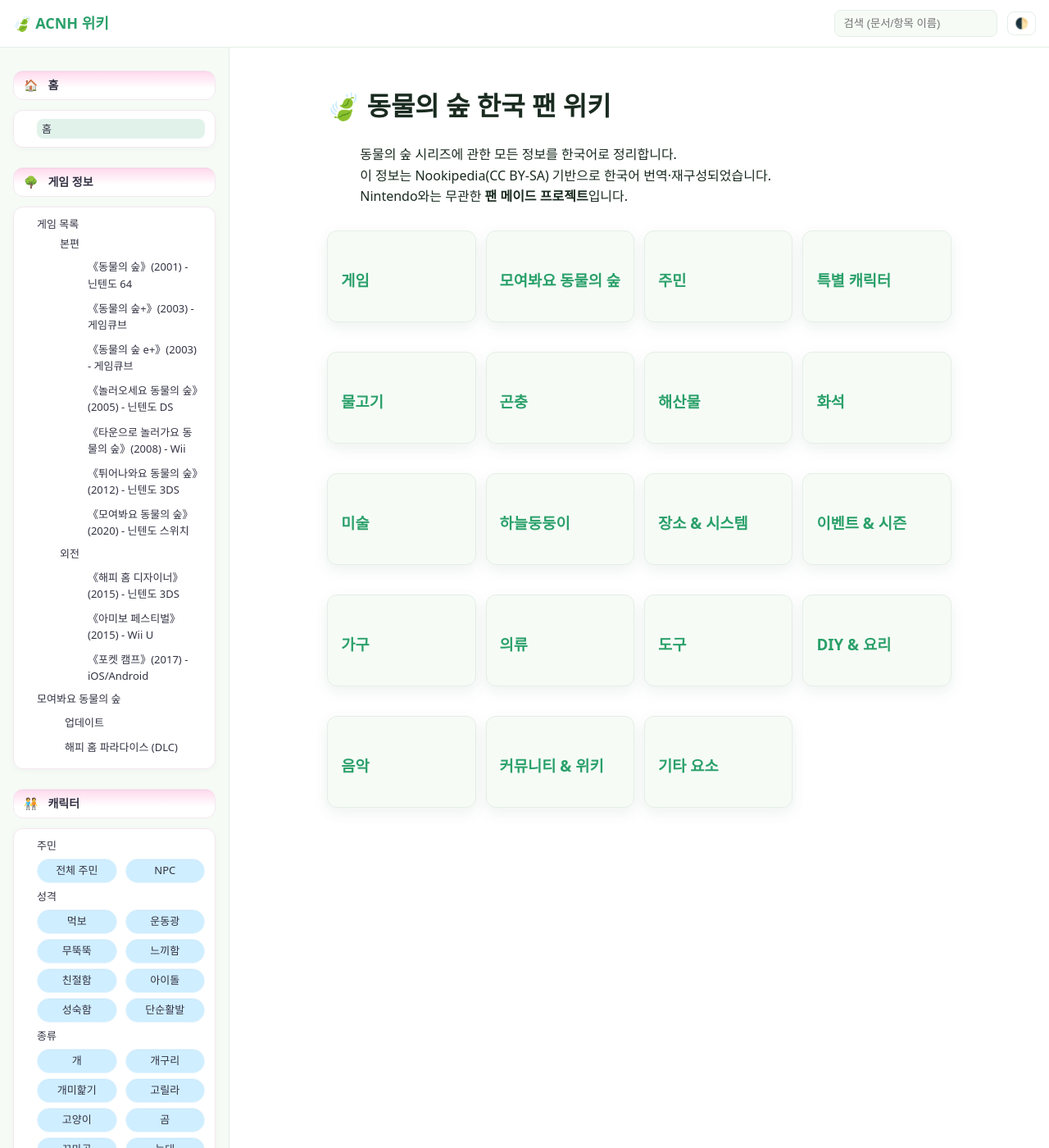
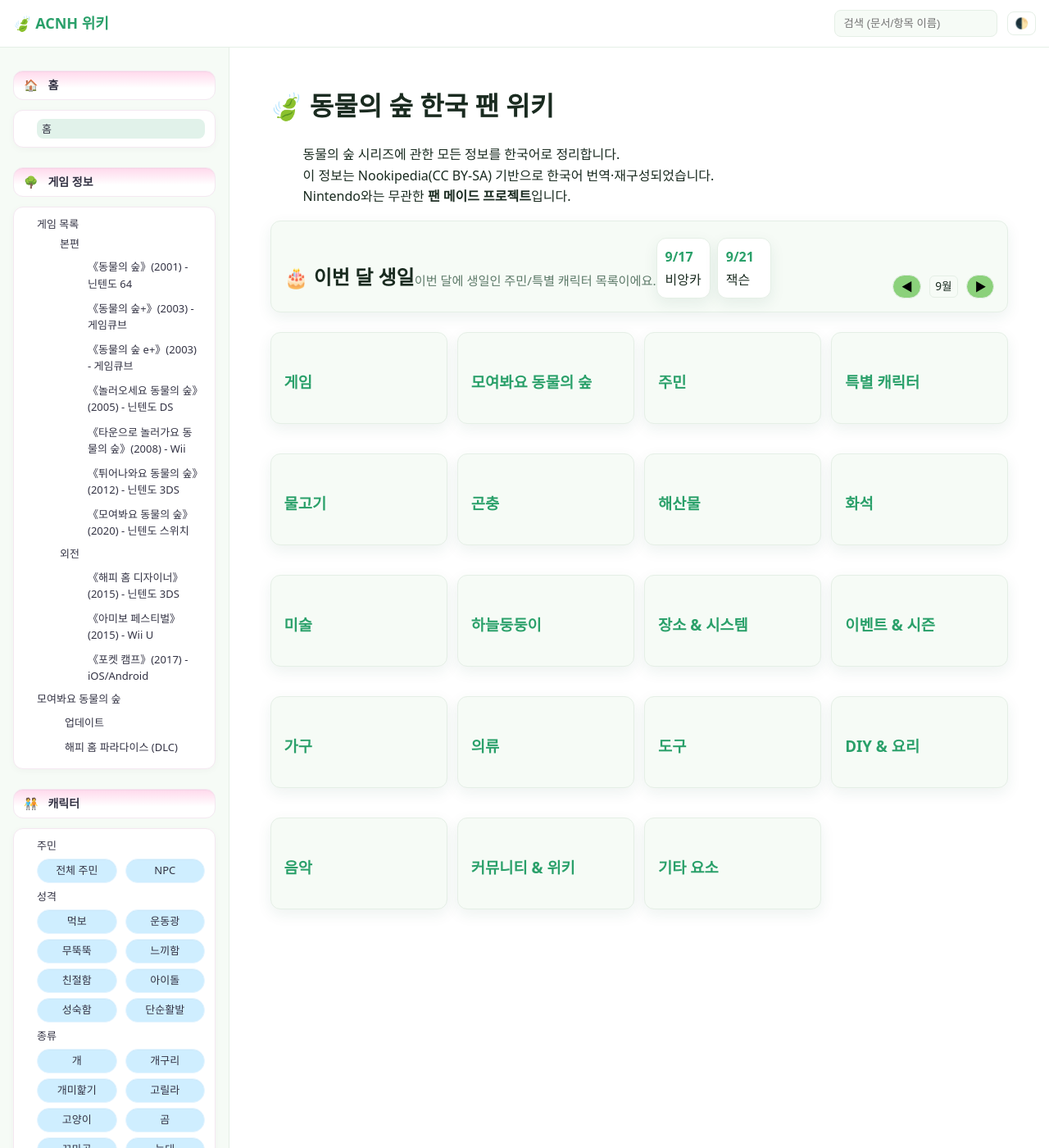
Before and after one commit to cute-bite/animal-crossing, a Jekyll site: the page built from index.md, in a window 1280 px wide and 1400 px high. Shown: the whole window at 82% size. Built offline with Jekyll 4.4.1, drawn with Linux system fonts in a browser that asks for light colours.

Commit message:
Add files via upload

```diff
--- a/assets/css/theme.css
+++ b/assets/css/theme.css
@@ -567,3 +567,59 @@
   /* 메뉴 열렸을 때 페이지 스크롤 잠금(선택) */
   body.menu-open{ overflow: hidden; }
 }
+
+/* Birthday widget (메인 카드) */
+.birthday-card { padding: 16px 16px 10px; }
+.birthday-card h2 { margin: 0 0 6px; }
+.birthday-sub { margin: 2px 0 10px; color: var(--muted); font-size: .95rem; }
+
+.birthday-today{
+  display:none;
+  margin: 6px 0 10px;
+  padding: 8px 10px;
+  border: 1px solid var(--border);
+  background: var(--surface);
+  border-radius: 10px;
+  font-weight: 600;
+}
+
+.birthday-grid{
+  display: grid;
+  grid-template-columns: repeat(2, minmax(0,1fr));
+  gap: 8px;
+}
+@media (min-width: 820px){
+  .birthday-grid{ grid-template-columns: repeat(3, minmax(0,1fr)); }
+}
+@media (min-width: 1120px){
+  .birthday-grid{ grid-template-columns: repeat(4, minmax(0,1fr)); }
+}
+
+.bd-item{
+  border: 1px solid var(--border);
+  background: #fff;
+  border-radius: 12px;
+  padding: 10px;
+  box-shadow: var(--shadow);
+}
+.bd-item.is-today{
+  outline: 2px solid var(--accent);
+  background: rgba(42,160,106,.06);
+}
+.bd-date{ font-weight: 700; margin-bottom: 4px; color: var(--accent); }
+.bd-names{ line-height: 1.4; }
+
+.bd-empty{
+  grid-column: 1 / -1;
+  text-align: center;
+  color: var(--muted);
+  padding: 12px;
+  border: 1px dashed var(--border);
+  border-radius: 12px;
+  background: var(--surface);
+}
+
+.birthday-footer{
+  display:flex; align-items:center; justify-content:center;
+  gap:10px; margin-top:12px;
+}
--- /dev/null
+++ b/assets/js/birthdays.js
@@ -0,0 +1,145 @@
+(function () {
+  const DATA_URL = `${document.documentElement.dataset.baseurl || ''}/assets/data/villagers.json`;
+  const $grid = document.getElementById('birthday-list');
+  const $today = document.getElementById('birthday-today');
+  const $label = document.getElementById('birthday-month-label');
+  const $prev  = document.getElementById('birthday-prev');
+  const $next  = document.getElementById('birthday-next');
+
+  // 현재 월(0~11). 좌우 버튼으로 바꿀 수 있게 상태로 보유
+  let view = new Date();
+  view.setDate(1);
+
+  // 월 한국어 라벨
+  const monthKo = m => `${m+1}월`;
+
+  // 다양한 스키마를 견딜 수 있는 생일 파서
+  function parseBirthday(v) {
+    // 가능한 필드 후보들
+    const raw =
+      v.birthday || v['birthday-string'] || v.birthday_mm_dd || v['birthday_mm_dd'] ||
+      v.birth || v.bday || v['birthday'] || '';
+
+    let mm = v.birthday_month || v.birth_month || v.month;
+    let dd = v.birthday_day || v.birth_day || v.day;
+
+    // 문자열 "9/25", "09-25", "September 25th", "9월 25일" 등 처리
+    if (typeof raw === 'string' && (!mm || !dd)) {
+      const s = raw.trim();
+      // 9/25, 09-25
+      let m = s.match(/(\d{1,2})[\/\-\.\s](\d{1,2})/);
+      if (m) { mm = +m[1]; dd = +m[2]; }
+      // 9월 25일
+      if (!mm || !dd) {
+        m = s.match(/(\d{1,2})\s*월\s*(\d{1,2})\s*일/);
+        if (m) { mm = +m[1]; dd = +m[2]; }
+      }
+      // September 25
+      if (!mm || !dd) {
+        const months = "january february march april may june july august september october november december".split(' ');
+        const lower = s.toLowerCase();
+        months.forEach((name, i) => {
+          if (lower.includes(name) && !mm) mm = i + 1;
+        });
+        const d = s.match(/(\d{1,2})(?:st|nd|rd|th)?/);
+        if (d && !dd) dd = +d[1];
+      }
+    }
+
+    // 숫자 보정
+    mm = Number(mm); dd = Number(dd);
+    if (!(mm>=1 && mm<=12 && dd>=1 && dd<=31)) return null;
+    return { m: mm, d: dd };
+  }
+
+  function groupByDay(list, monthIndex) {
+    const map = new Map(); // day -> array
+    list.forEach(v => {
+      const bd = parseBirthday(v);
+      if (!bd || bd.m !== monthIndex+1) return;
+      const key = bd.d;
+      if (!map.has(key)) map.set(key, []);
+      map.get(key).push(v);
+    });
+    return [...map.entries()].sort((a,b)=>a[0]-b[0]);
+  }
+
+  function nameOf(v) {
+    // 가능한 이름 필드
+    return v.name_ko || v.name || v.korean || v.ko || v.id || '이름미상';
+  }
+
+  function todayLabel(all, monthIndex) {
+    const now = new Date();
+    const isSameMonth = now.getMonth() === monthIndex;
+    if (!isSameMonth) return '';
+    const today = now.getDate();
+    const todays = all.get(today) || [];
+    if (todays.length === 0) return '';
+    const names = todays.map(nameOf).join(', ');
+    return `오늘은 <strong>${names}</strong>의 생일이에요! 🎈`;
+  }
+
+  function renderMonth(data, monthIndex) {
+    const grouped = new Map(groupByDay(data, monthIndex));
+    // 오늘 알림
+    $today.innerHTML = todayLabel(grouped, monthIndex);
+    $today.style.display = $today.textContent.trim() ? 'block' : 'none';
+
+    // 라벨
+    $label.textContent = monthKo(monthIndex);
+
+    // 리스트
+    $grid.innerHTML = '';
+    grouped.forEach((arr, day) => {
+      const item = document.createElement('div');
+      item.className = 'bd-item';
+      const names = arr.map(nameOf).join(', ');
+      item.innerHTML = `
+        <div class="bd-date">${monthIndex+1}/${String(day).padStart(2,'0')}</div>
+        <div class="bd-names">${names}</div>
+      `;
+      // 오늘 하이라이트
+      const now = new Date();
+      if (now.getMonth()===monthIndex && now.getDate()===day) item.classList.add('is-today');
+      $grid.appendChild(item);
+    });
+
+    // 데이터가 없을 때
+    if ($grid.children.length === 0) {
+      const empty = document.createElement('div');
+      empty.className = 'bd-empty';
+      empty.textContent = '이 달에는 등록된 생일 정보가 없어요.';
+      $grid.appendChild(empty);
+    }
+  }
+
+  async function init() {
+    try {
+      // baseurl 데이터-속성 지원 (Jekyll용)
+      const base = document.querySelector('html').getAttribute('data-baseurl') || '';
+      const url = base ? `${base}/assets/data/villagers.json` : DATA_URL;
+      const res = await fetch(url, { cache: 'no-store' });
+      const raw = await res.json();
+
+      // 배열 형태만 사용 (혹시 객체라면 values 취함)
+      const data = Array.isArray(raw) ? raw : Object.values(raw || {});
+      renderMonth(data, view.getMonth());
+
+      $prev.addEventListener('click', () => {
+        view.setMonth(view.getMonth() - 1);
+        renderMonth(data, view.getMonth());
+      });
+      $next.addEventListener('click', () => {
+        view.setMonth(view.getMonth() + 1);
+        renderMonth(data, view.getMonth());
+      });
+    } catch (e) {
+      console.error('birthdays.js error:', e);
+      $today.textContent = '';
+      $grid.innerHTML = '<div class="bd-empty">생일 데이터를 불러오지 못했어요. (/assets/data/villagers.json)</div>';
+    }
+  }
+
+  init();
+})();
--- a/index.md
+++ b/index.md
@@ -8,6 +8,21 @@
 > 동물의 숲 시리즈에 관한 모든 정보를 한국어로 정리합니다.
 > 이 정보는 Nookipedia(CC BY-SA) 기반으로 한국어 번역·재구성되었습니다.
 > Nintendo와는 무관한 **팬 메이드 프로젝트**입니다.
+
+<section class="card hero birthday-card" id="birthday-card" aria-labelledby="birthday-title">
+  <h2 id="birthday-title">🎂 이번 달 생일</h2>
+  <p class="birthday-sub">이번 달에 생일인 주민/특별 캐릭터 목록이에요.</p>
+  <div id="birthday-today" class="birthday-today" aria-live="polite"></div>
+  <div id="birthday-list" class="birthday-grid" role="list"></div>
+  <div class="birthday-footer">
+    <button id="birthday-prev" class="chip" type="button" aria-label="이전 달">◀︎</button>
+    <span id="birthday-month-label" class="badge"></span>
+    <button id="birthday-next" class="chip" type="button" aria-label="다음 달">▶︎</button>
+  </div>
+</section>
+
+<script src="{{ site.baseurl }}/assets/js/birthdays.js" defer></script>
+
 
 <div class="hero-grid">
   <a class="card hero" href="{{ '/games/' | relative_url }}"><h3>게임</h3></a>
```
